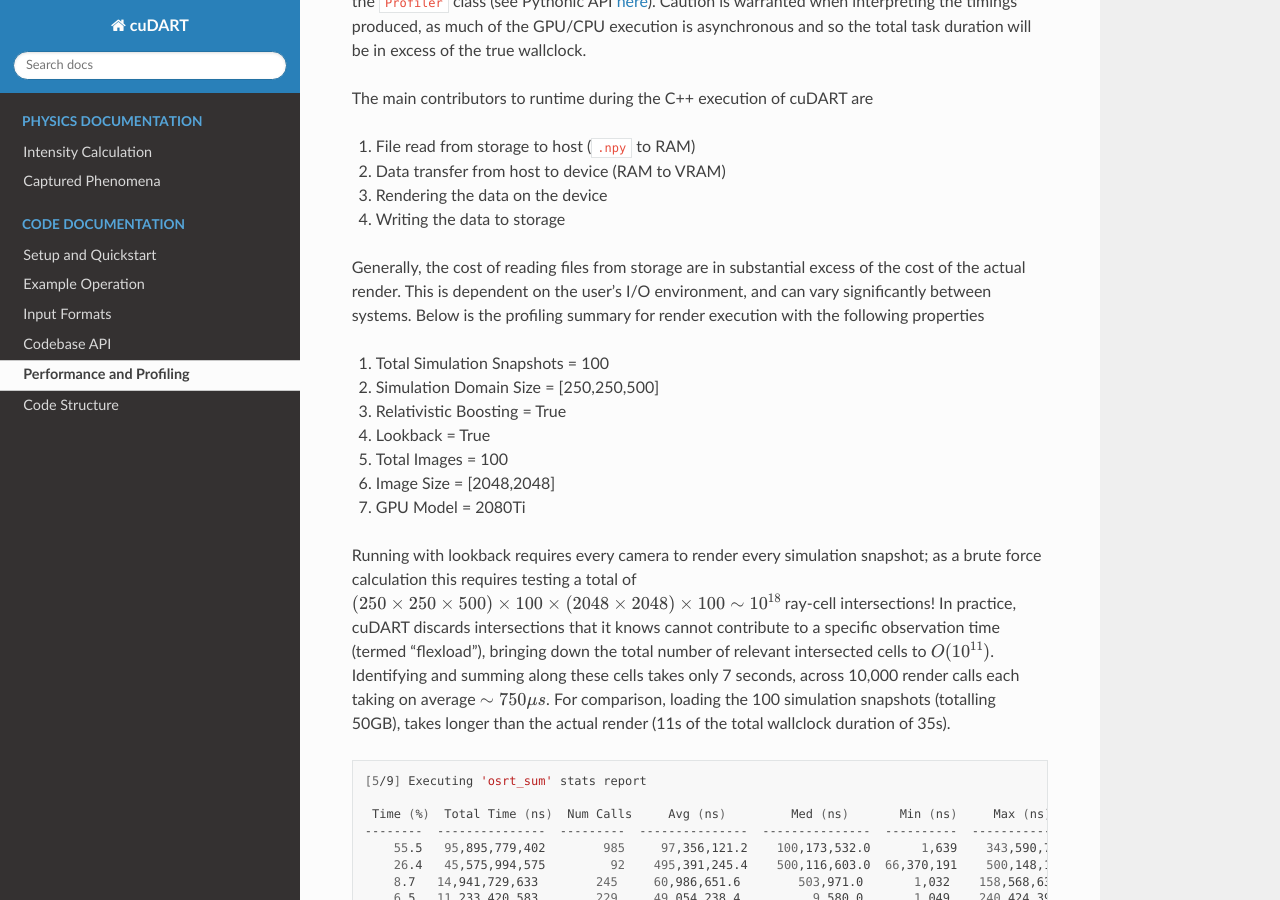
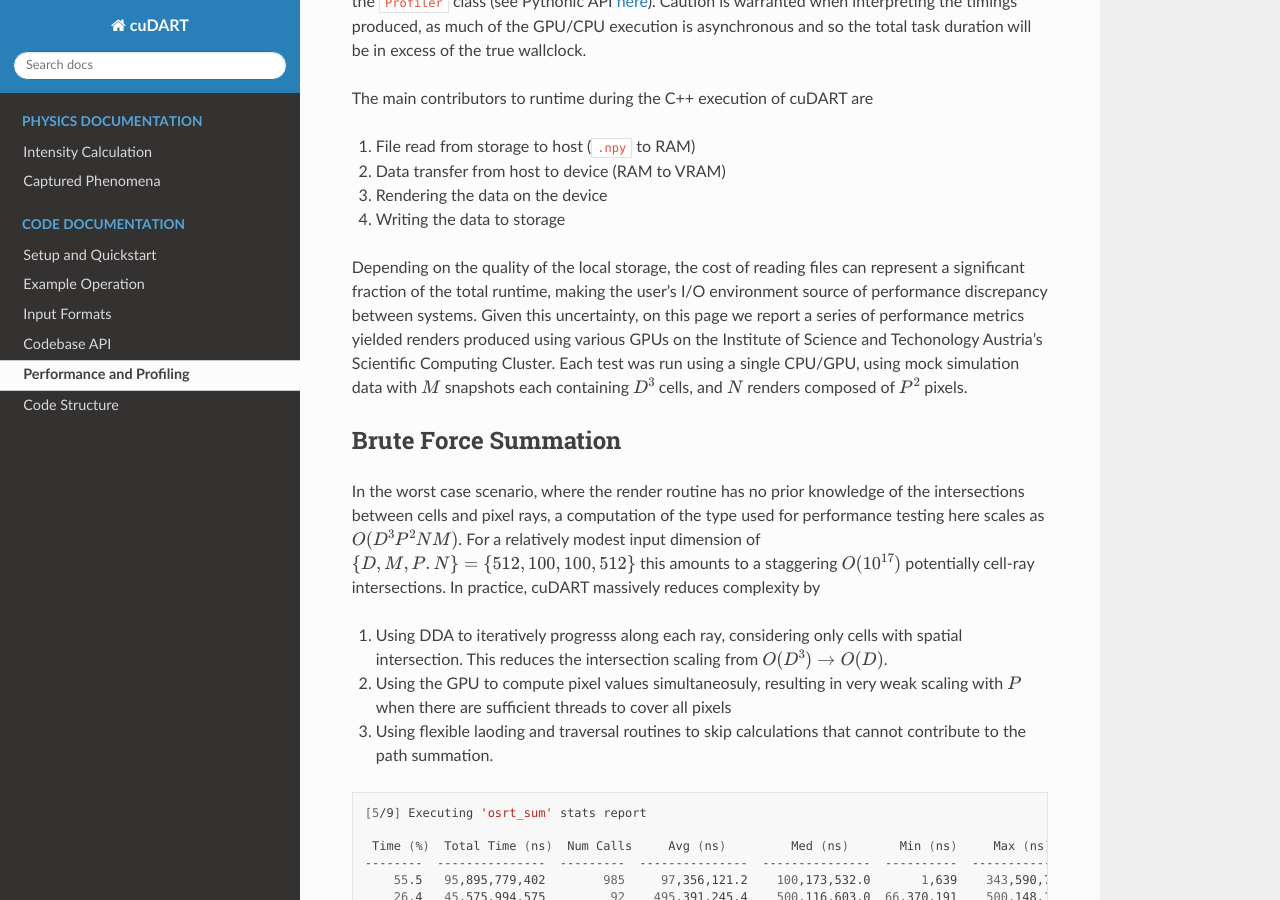
Before and after one commit to hwhitehead/cuDART, a Sphinx documentation site: the page built from docs/source/performance.rst, in a window 1280 px wide and 900 px high, scrolled down 295 px. Built offline with Sphinx 7.4.7 and the Read the Docs theme 3.1.0, drawn with Linux system fonts in a browser that asks for light colours.

```diff
--- a/docs/source/performance.rst
+++ b/docs/source/performance.rst
@@ -17,23 +17,21 @@
 3. Rendering the data on the device
 4. Writing the data to storage
 
-Generally, the cost of reading files from storage are in substantial excess of the cost of the actual render. This is dependent on the
-user's I/O environment, and can vary significantly between systems. Below is the profiling summary for render execution with the following
-properties
+Depending on the quality of the local storage, the cost of reading files can represent a significant fraction of the total runtime, making the user's
+I/O environment source of performance discrepancy between systems. Given this uncertainty, on this page we report a series of performance metrics yielded
+renders produced using various GPUs on the Institute of Science and Techonology Austria's Scientific Computing Cluster. Each test was run using a single CPU/GPU,
+using mock simulation data with :math:`M` snapshots each containing :math:`D^3` cells, and :math:`N` renders composed of :math:`P^2` pixels.
 
-1. Total Simulation Snapshots = 100
-2. Simulation Domain Size = [250,250,500]
-3. Relativistic Boosting = True
-4. Lookback = True
-5. Total Images = 100
-6. Image Size = [2048,2048]
-7. GPU Model = 2080Ti
+Brute Force Summation
+---------------------
 
-Running with lookback requires every camera to render every simulation snapshot; as a brute force calculation this requires testing a total of
-:math:`\left(250\times250\times500\right)\times100\times\left(2048\times2048\right)\times100\sim10^{18}` ray-cell intersections! In practice, cuDART discards intersections
-that it knows cannot contribute to a specific observation time (termed "flexload"), bringing down the total number of relevant intersected cells to :math:`O(10^{11})`. Identifying and
-summing along these cells takes only 7 seconds, across 10,000 render calls each taking on average :math:`\sim750\mu s`. For comparison, loading the 100 simulation snapshots
-(totalling 50GB), takes longer than the actual render (11s of the total wallclock duration of 35s).
+In the worst case scenario, where the render routine has no prior knowledge of the intersections between cells and pixel rays, a computation of the type used
+for performance testing here scales as :math:`O(D^3P^2NM)`. For a relatively modest input dimension of :math:`\{D,M,P.N\}=\{512,100,100,512\}` this amounts to a
+staggering :math:`O(10^{17})` potentially cell-ray intersections. In practice, cuDART massively reduces complexity by
+
+1. Using DDA to iteratively progresss along each ray, considering only cells with spatial intersection. This reduces the intersection scaling from :math:`O(D^3)\rightarrow O(D)`.
+2. Using the GPU to compute pixel values simultaneosuly, resulting in very weak scaling with :math:`P` when there are sufficient threads to cover all pixels
+3. Using flexible laoding and traversal routines to skip calculations that cannot contribute to the path summation.
 
 .. code-block:: bash
 
```
Also changed, not shown: docs/source/install.rst (+11 -10 lines), 1 other file.
